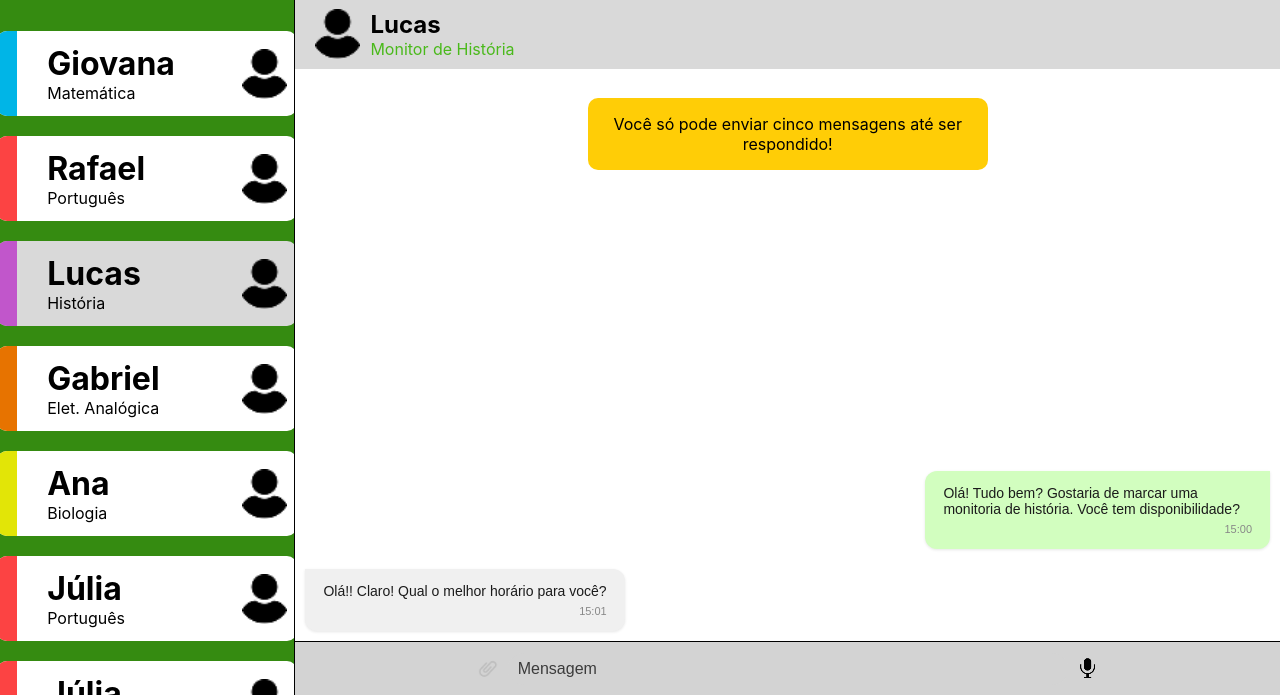
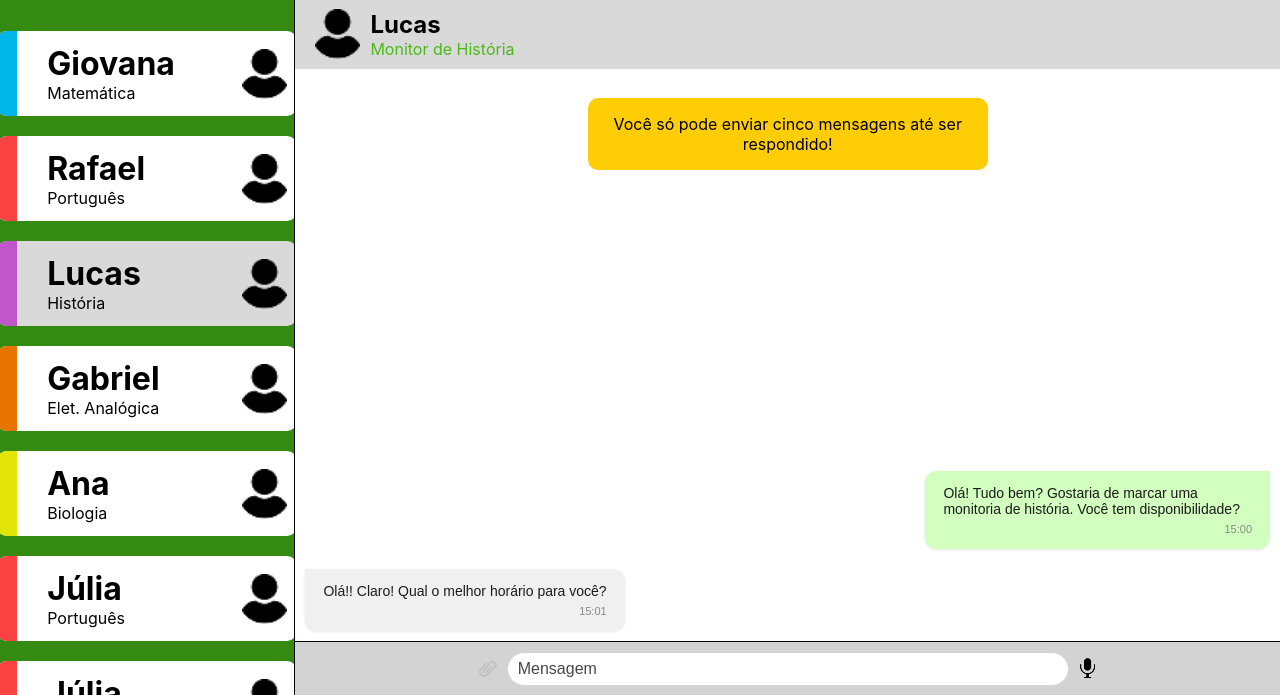
Before and after one commit to izabela-bee/projetec, a PHP site: page /pages/chat.php in a window 1280 px wide; the page is wider, and only the part inside the window is pictured. Shown: the part 105-800 px from the top of that part. Run offline with PHP 8.4, Linux system fonts and the light colour scheme.

Commit message:
Update chat.css

```diff
--- a/Projeto/public/css/chat.css
+++ b/Projeto/public/css/chat.css
@@ -330,14 +330,11 @@ input{
     padding: 10px;
     font-size: 1rem;
     border: transparent;
-    background-color: lightgray;
+    background-color: #e3e3e3:
     color: rgba(0, 0, 0, 0.721);
 }
 input::placeholder{
     color: rgba(0, 0, 0, 0.721);
-}
-input:focus{
-    outline: transparent;
 }
 input[type="file"]{
     display: none;
```
